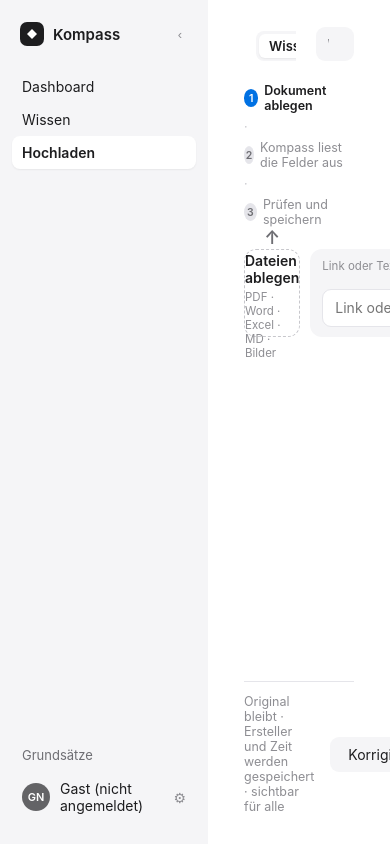
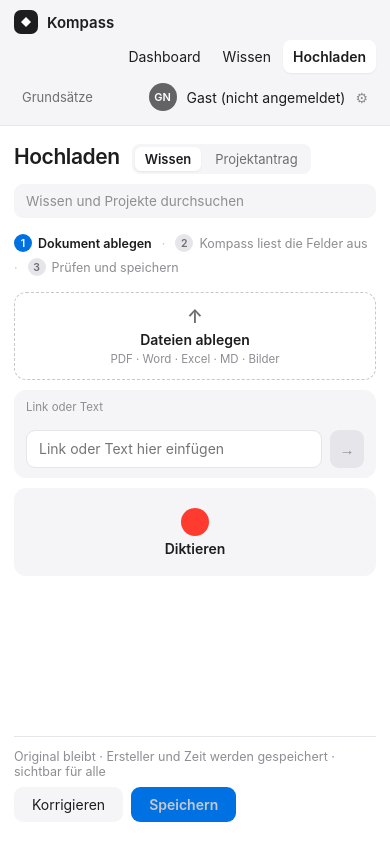
Before and after one commit to florianze6666/MediaparkBrain, a FastAPI app: page /upload in a window 390 px wide; the page is wider, and only the part inside the window is pictured. Run offline with FastAPI, Linux system fonts and the light colour scheme.

Commit message:
Kompass-Oberflaeche fuer schmale Fenster anpassen
Die Shell war fuer breite Fenster gebaut: feste Seitenleiste von 208px,
Tabellen mit bis zu neun festen Spalten, Raster mit vier Spalten. Bisher gab es
genau eine Media Query (die Suchbreite). Auf einem Telefon lief das Layout
waagerecht aus dem Bild.

Zwei Stufen kommen dazu.

Bis 1000px: mehrspaltige Raster gehen auf zwei Spalten, Detail- und
Graph-Layout stapeln, und die breiten Tabellen scrollen in sich statt den
Seitenkoerper zu verschieben - neun Spalten auf 900px zu quetschen macht sie
unlesbar, waagerechtes Scrollen im Tabellenbereich haelt sie benutzbar.

Bis 760px wird die Seitenleiste zur Kopfleiste. Bewusst nicht ueber die
vorhandene eingeklappte Variante: die blendet nur .kp-label aus, und da die
Navigationseintraege keine Icons haben, blieben leere Schaltflaechen stehen.
Ein gespeichertes kp_collapsed wird hier deshalb ausdruecklich ueberstimmt.
Dazu Titel und Suche untereinander, einspaltige Raster und kleinere Abstaende.

CSS-Version auf v=8, sonst erreichen die Regeln niemanden mit gefuelltem Cache.

Co-Authored-By: Claude Opus 5 (1M context) <noreply@anthropic.com>
Claude-Session: https://claude.ai/code/session_01VnrPjHFMuzrPrnb9TaZq35

```diff
--- a/llm-wiki/app/static/kompass.css
+++ b/llm-wiki/app/static/kompass.css
@@ -282,3 +282,76 @@ input:focus, select:focus, textarea:focus { outline: 2px solid var(--accent); ou
   font-size: 12.5px; color: var(--muted);
 }
 .kp-fakt.is-unbelegt .kp-fakt-aussage { color: var(--muted); }
+
+/* ---------------------------------------------------------------------------
+   Responsive
+   Die Shell ist fuer breite Fenster gebaut: feste Seitenleiste von 208px und
+   Tabellen mit bis zu neun Spalten. Zwei Stufen darunter.
+   --------------------------------------------------------------------------- */
+
+/* Tablet und schmales Fenster: mehrspaltige Raster halbieren bzw. stapeln,
+   breite Tabellen scrollen in sich statt die Seite zu sprengen. */
+@media (max-width: 1000px) {
+  .kp-main { padding: 22px 20px 26px; gap: 18px; }
+
+  /* Neun Spalten passen hier nicht. Statt sie zu quetschen, scrollt die
+     Tabelle waagerecht - der Seitenkoerper bleibt unverschoben. */
+  .kp-table { overflow-x: auto; }
+  .kp-tr { min-width: 880px; }
+  .kp-markdown table { display: block; overflow-x: auto; max-width: 100%; }
+
+  .kp-layout-detail,
+  .kp-graph-wrap,
+  .kp-role-detail { grid-template-columns: minmax(0, 1fr); }
+  .kp-facts,
+  .kp-role-cards,
+  .kp-roles-pick,
+  .kp-grid-3,
+  .kp-missing { grid-template-columns: repeat(2, 1fr); }
+  .kp-kpis { flex-wrap: wrap; gap: 18px 24px; }
+}
+
+/* Telefon: Seitenleiste wird zur Kopfleiste. Bewusst nicht die eingeklappte
+   Variante - die blendet nur die Beschriftungen aus, und da es keine Icons
+   gibt, waere die Navigation dann leer. */
+@media (max-width: 760px) {
+  .kp-app, .kp-app.is-collapsed { flex-direction: column; }
+  .kp-side,
+  .kp-app.is-collapsed .kp-side {
+    width: 100%; flex-direction: row; flex-wrap: wrap; align-items: center;
+    gap: 6px 12px; padding: 10px 14px; border-bottom: 1px solid var(--line);
+  }
+  /* Ein gespeichertes kp_collapsed darf die Beschriftungen hier nicht
+     verstecken, sonst bleiben leere Schaltflaechen stehen. */
+  .kp-app.is-collapsed .kp-side .kp-label { display: inline; }
+  .kp-collapse { display: none; }
+  .kp-brand { margin-bottom: 0; padding: 0; flex: 0 0 auto; }
+  .kp-nav { display: flex; flex-wrap: wrap; gap: 2px; margin-left: auto; }
+  .kp-side-bottom { margin-top: 0; flex-direction: row; align-items: center;
+                    gap: 10px; flex: 1 1 100%; }
+  .kp-side-bottom .kp-user { margin-left: auto; padding: 4px 8px; }
+  .kp-side-bottom .kp-secondary { padding: 4px 8px; }
+
+  .kp-main { padding: 18px 14px 22px; gap: 16px; }
+  h1 { font-size: 21px; }
+  /* Titel und Suche untereinander: nebeneinander bleibt fuer beides zu wenig. */
+  .kp-head { flex-wrap: wrap; align-items: flex-start; gap: 10px; }
+  .kp-head > form { flex: 1 1 100%; }
+
+  .kp-facts,
+  .kp-role-cards,
+  .kp-roles-pick,
+  .kp-grid-3,
+  .kp-missing,
+  .kp-fill-grid,
+  .kp-drop-row,
+  .kp-flow { grid-template-columns: minmax(0, 1fr); }
+  /* Die Pfeile zwischen den Schritten ergeben senkrecht keinen Sinn. */
+  .kp-flow .kp-arrow { display: none; }
+
+  .kp-kpis { gap: 14px 20px; }
+  .kp-kpi.is-right { margin-left: 0; text-align: left; }
+  .kp-kpi b { font-size: 24px; }
+  .kp-setting { gap: 12px; }
+  .kp-footer { flex-direction: column; align-items: flex-start; gap: 8px; }
+}
--- a/llm-wiki/app/templates/kompass/layout.html
+++ b/llm-wiki/app/templates/kompass/layout.html
@@ -5,7 +5,7 @@
   <meta charset="utf-8">
   <meta name="viewport" content="width=device-width, initial-scale=1">
   <title>{% block title %}Kompass{% endblock %}</title>
-  <link rel="stylesheet" href="{{ url_for('static', path='kompass.css') }}?v=7">
+  <link rel="stylesheet" href="{{ url_for('static', path='kompass.css') }}?v=8">
 </head>
 <body>
 <div class="kp-app{% if collapsed %} is-collapsed{% endif %}" id="kp-app">
```
